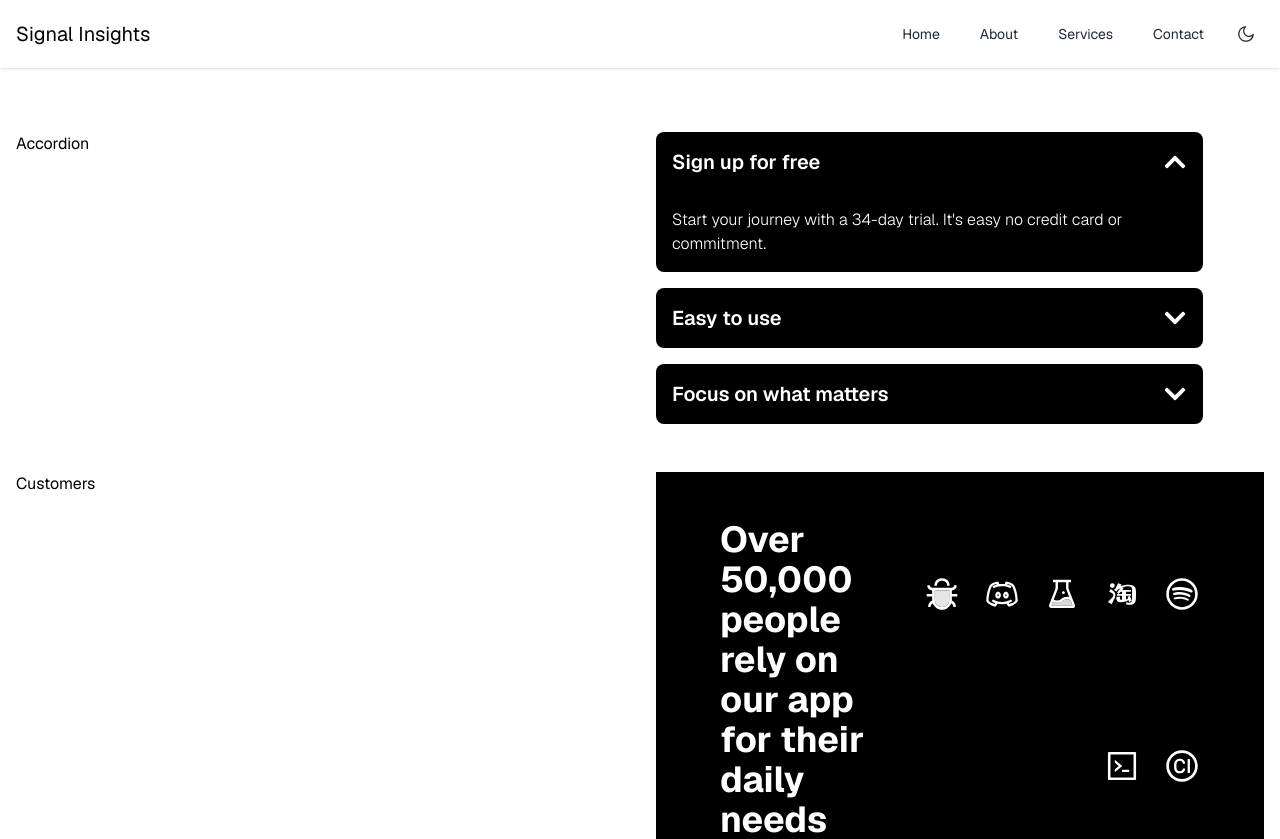
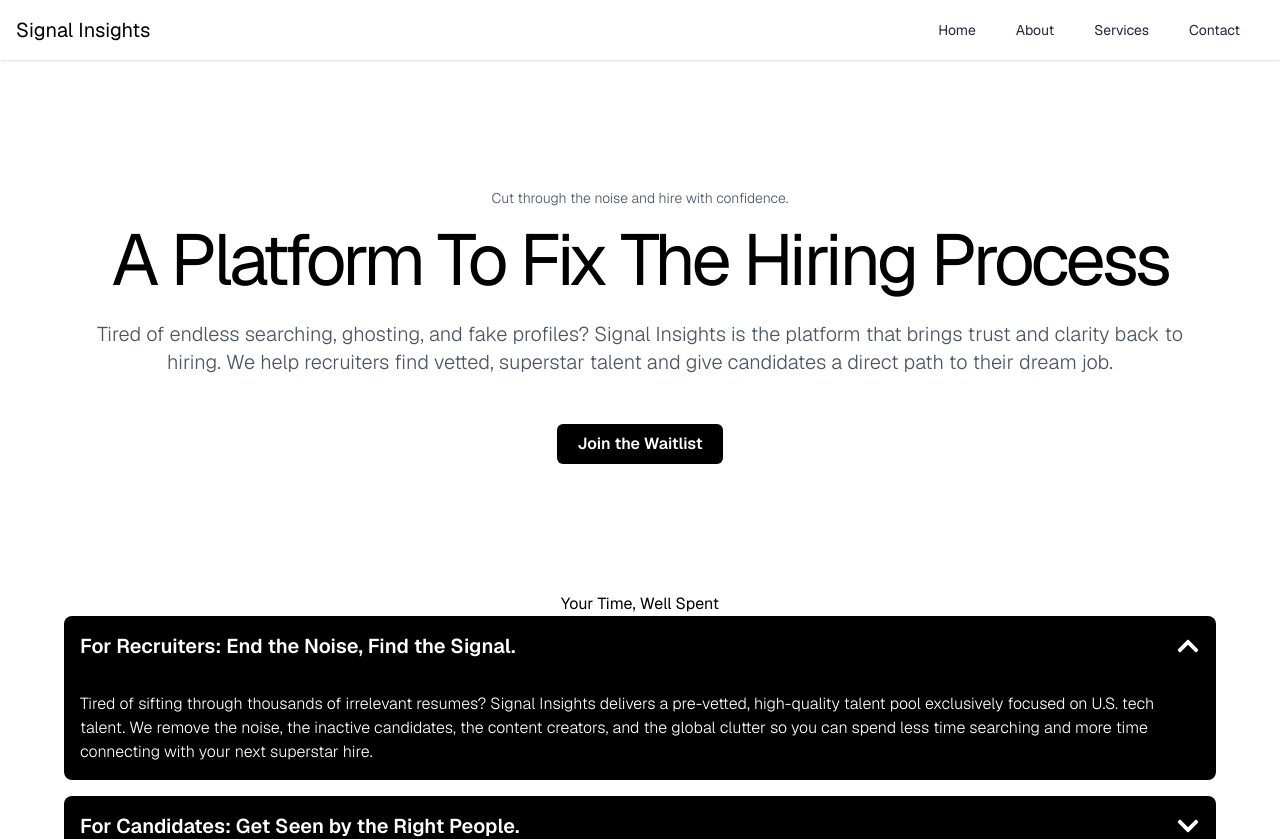
Before and after one commit to fsanchez1397/signal-insights, a Next.js app: page / in a window 1280 px wide. Shown: the top 839 px of the page. Built offline with nearby package versions, Linux system fonts and the light colour scheme.

Commit message:
wip: lp hero, accordion

```diff
--- a/src/app/page.tsx
+++ b/src/app/page.tsx
@@ -1,50 +1,46 @@
+import Accordion from "@/components/Accordion";
+import Customers from "@/components/Customers";
+import Download from "@/components/Download";
+import FeatureCard from "@/components/FeatureCard";
+import Features from "@/components/Features";
+import Hero from "@/components/Hero";
+import Review from "@/components/Review";
+import { Reviews } from "@/components/Reviews";
+import Section from "@/components/Section";
+import { FcDecision } from "react-icons/fc";
+import { defaultReviews } from "@/components/Reviews";
 
-import Accordion from "@/components/Accordion"
-import Customers from "@/components/Customers"
-import Download from "@/components/Download"
-import FeatureCard from "@/components/FeatureCard"
-import Features from "@/components/Features"
-import Hero from "@/components/Hero"
-import Review from "@/components/Review"
-import {Reviews} from "@/components/Reviews"
-import Section from "@/components/Section"
-import { FcDecision } from "react-icons/fc";
-import {defaultReviews} from "@/components/Reviews"
 export default function HomePage() {
 	return (
 		<main className="flex min-h-screen flex-col items-center justify-center ">
-			<div className="container flex flex-col items-center justify-center gap-12 px-4 py-16">
-				<div className="grid grid-cols-1 gap-4 sm:grid-cols-2 md:gap-8">
-<p>Accordion</p>
-<Accordion/>
-<p>Customers</p>
-<Customers/>
+			<Hero />
+			<p>Your Time, Well Spent</p>
+			<Accordion />
+			<p id="join">Customers</p>
+			<Customers />
 			<p>Download</p>
-<Download/>
+			<Download />
 			<p>FeatureCard</p>
 			<FeatureCard
 				icon={FcDecision}
 				title="AI-Powered Sourcing"
-        description="Find the perfect candidate using an AI-driven search that goes beyond simple keywords."/>
+				description="Find the perfect candidate using an AI-driven search that goes beyond simple keywords."
+			/>
 			<p>Features</p>
-<Features/>
-<p>Hero</p>
-<Hero/>
+			<Features />
+
 			<p>Review</p>
 			<Review
 				rating={5}
 				title={"Default Title"}
 				content={"Default content for the review."}
 				author="John Doe"
-  designation={"Customer"}/>
+				designation={"Customer"}
+			/>
 			<p>Reviews</p>
-<Reviews reviews={defaultReviews}/>
+			<Reviews reviews={defaultReviews} />
 			<p>Section</p>
-<Section
-	leftHalf={<p>Lorem Ipsum</p>}
-	rightHalf={<p>Lorem Ipsum</p>}/>
-				</div>
-			</div>
+			<Section leftHalf={<p>Lorem Ipsum</p>} rightHalf={<p>Lorem Ipsum</p>} />
 		</main>
 	);
 }
--- a/src/components/Accordion.tsx
+++ b/src/components/Accordion.tsx
@@ -10,7 +10,12 @@
 	toggleOpen: () => void;
 }
 
-const AccordionItem: React.FC<AccordionItemProps> = ({ title, content, isOpen, toggleOpen }) => {
+const AccordionItem: React.FC<AccordionItemProps> = ({
+	title,
+	content,
+	isOpen,
+	toggleOpen,
+}) => {
 	return (
 		<div className="mb-4">
 			<div
@@ -18,9 +23,17 @@
 					isOpen ? "bg-black dark:bg-gray-900" : "bg-black dark:bg-gray-900"
 				}`}
 			>
-        <button className="w-full text-left p-4 flex justify-between items-center" onClick={toggleOpen}>
-          <span className="text-xl font-semibold text-white dark:text-white">{title}</span>
-          <span className={`transform transition-transform duration-300 ${isOpen ? "rotate-180" : ""}`}>
+				<button
+					className="w-full text-left p-4 flex justify-between items-center"
+					onClick={toggleOpen}
+					type="button"
+				>
+					<span className="text-xl font-semibold text-white dark:text-white">
+						{title}
+					</span>
+					<span
+						className={`transform transition-transform duration-300 ${isOpen ? "rotate-180" : ""}`}
+					>
 						<FaChevronDown className="text-2xl text-white" />
 					</span>
 				</button>
@@ -40,18 +53,24 @@
 
 const defaultAccordionItems = [
 	{
-    title: "Sign up for free",
-    content: "Start your journey with a 34-day trial. It's easy no credit card or commitment.",
+		title: "For Recruiters: End the Noise, Find the Signal.",
+		content:
+			"Tired of sifting through thousands of irrelevant resumes? Signal Insights delivers a pre-vetted, high-quality talent pool exclusively focused on U.S. tech talent. We remove the noise, the inactive candidates, the content creators, and the global clutter so you can spend less time searching and more time connecting with your next superstar hire.",
+	},
+	{
+		title: "For Candidates: Get Seen by the Right People.",
+		content:
+			"Stop endlessly applying into a black hole. With Signal Insights, your profile is more than just a resume; it's a high-signal beacon. Our platform ensures you're discoverable to recruiters who are actively seeking your specific skills, all while respecting your privacy. Get discovered faster and land your dream role without the cold-applying grind.",
 	},
 	{
 		title: "Easy to use",
 		content:
-      "Our app is designed to be user-friendly and easy to use. We want to provide a seamless experience for your users so that you can focus on what matters.",
+			"Our platform is designed to be user-friendly and easy to use. We want to provide a seamless workflow experience so that you can focus on what matters.",
 	},
 	{
 		title: "Focus on what matters",
 		content:
-      "With better financial management, you can reduce money-related stress and focus on what matters most. More to come.",
+			"The hiring process is full of unnecessary steps. We're here to remove the clutter and build a platform based on trust. Whether you're a recruiter seeking top-tier talent or a candidate looking for your next big opportunity, Signal Insights helps you bypass the noise and focus on what's most important: making meaningful connections that lead to great hires and rewarding careers.",
 	},
 ];
 
@@ -59,7 +78,9 @@
 	items?: { title: string; content: string }[];
 }
 
-const Accordion: React.FC<AccordionProps> = ({ items = defaultAccordionItems }) => {
+const Accordion: React.FC<AccordionProps> = ({
+	items = defaultAccordionItems,
+}) => {
 	const [openIndex, setOpenIndex] = useState<number | null>(0);
 
 	const toggleItem = (index: number) => {
--- a/src/components/Customers.tsx
+++ b/src/components/Customers.tsx
@@ -1,21 +1,16 @@
 import {
 	AiOutlineDiscord,
-  AiTwotoneBug,
-  AiTwotoneExperiment,
-  AiOutlineTaobao,
-  AiOutlineSpotify,
 	AiOutlineCode,
 	AiOutlineCiCircle,
 } from "react-icons/ai";
+import { TbBrandDisney, TbBrandVercel } from "react-icons/tb";
 
 const icons = [
-  { Icon: AiTwotoneBug },
-  { Icon: AiOutlineDiscord },
-  { Icon: AiTwotoneExperiment },
-  { Icon: AiOutlineTaobao },
-  { Icon: AiOutlineSpotify },
+	{ Icon: TbBrandDisney },
+	{ Icon: TbBrandVercel },
 	{ Icon: AiOutlineCode },
 	{ Icon: AiOutlineCiCircle },
+	{ Icon: AiOutlineDiscord },
 ];
 
 const Customers: React.FC = () => {
@@ -25,11 +20,14 @@
 				<div className="flex flex-col md:flex-row items-center justify-between max-w-7xl mx-auto">
 					<div className="flex flex-col md:flex-row w-full">
 						<h2 className="text-xl sm:text-2xl md:text-3xl lg:text-4xl font-bold mb-6 md:mb-0 text-white dark:text-black text-center md:text-left md:w-1/3">
-              Over 50,000 people rely on our app for their daily needs
+							Connect with recruiters hiring for:
 						</h2>
 						<div className="flex flex-wrap justify-center md:justify-end gap-6 md:w-2/3">
 							{icons.map(({ Icon }, index) => (
-                <div key={index} className="flex flex-col items-center justify-center">
+								<div
+									key={index}
+									className="flex flex-col items-center justify-center"
+								>
 									<Icon className="text-3xl md:text-4xl text-white dark:text-black" />
 								</div>
 							))}
--- a/src/components/Header.tsx
+++ b/src/components/Header.tsx
@@ -4,27 +4,29 @@
 
 export default function Header() {
 	return (
-    <header className="bg-white dark:bg-black shadow-sm dark:border-b-0 dark:border-gray-800">
-      <div className="container mx-auto px-4 py-4 flex justify-between items-center">
+		<header className="bg-white shadow-sm dark:border-gray-800 dark:border-b-0 dark:bg-black">
+			<div className="container mx-auto flex items-center justify-between px-4 py-4">
 				<div className="flex items-center">
-          <span className="text-xl dark:text-gray-100">{siteConfig.siteWide.siteTitle}</span>
+					<span className="text-xl dark:text-gray-100">
+						{siteConfig.siteWide.siteTitle}
+					</span>
 				</div>
 				<nav className="flex items-center">
-          <ul className="flex space-x-2 mr-2">
+					<ul className="mr-2 flex space-x-2">
 						{siteConfig.mainNav.map((link) => {
-              return (<li key={link.title}>
+							return (
+								<li key={link.title}>
 									<Link
 										href={link.href}
-                className="text-sm text-gray-800 dark:text-white px-4 py-2 rounded-md hover:bg-gray-100 dark:hover:bg-gray-800 transition-colors"
+										className="rounded-md px-4 py-2 text-gray-800 text-sm transition-colors hover:bg-gray-100 dark:text-white dark:hover:bg-gray-800"
 									>
 										{link.title}
 									</Link>
-            </li>)
+								</li>
+							);
 						})}
-
-
 					</ul>
-          <ThemeSwitch />
+					{/* <ThemeSwitch /> */}
 				</nav>
 			</div>
 		</header>
--- a/src/components/Hero.tsx
+++ b/src/components/Hero.tsx
@@ -1,26 +1,24 @@
 import Link from "next/link";
-
+import { siteConfig } from "@/constants";
 export default function Hero() {
 	return (
 		<section className="text-center my-32 mx-4 sm:mx-8 md:mx-16 lg:mx-24">
-      <h1 className="font-sans text-3xl tracking-tighter sm:text-5xl md:text-6xl lg:text-7xl dark:text-white mb-6">
-        NextJS Template amazing hero!
+			<p className="text-sm text-gray-600 dark:text-gray-300 mb-4 font-light">
+				{siteConfig.siteWide.mainEyebrow}
+			</p>
+			<h1 className="font-sans text-3xl tracking-tighter sm:text-5xl md:text-6xl lg:text-7xl text-primary dark:text-white mb-6">
+				{siteConfig.siteWide.mainHeader}
 			</h1>
 			<p className="text-xl text-gray-600 dark:text-gray-300 mb-12 font-light">
-        Add something about your saas service or app here.
+				{siteConfig.siteWide.mainSubHeader}
 			</p>
+
 			<div className="flex justify-center space-x-6">
 				<Link
-          href="/get-started"
+					href="#join"
 					className="bg-black text-white dark:bg-white dark:text-black px-5 py-2 rounded-md text-base font-semibold hover:bg-gray-800 dark:hover:bg-gray-200 transition duration-300"
 				>
-          Get Started
-        </Link>
-        <Link
-          href="https://github.com"
-          className="bg-black text-white dark:bg-white dark:text-black px-5 py-2 rounded-md text-base font-semibold hover:bg-gray-800 dark:hover:bg-gray-200 transition duration-300"
-        >
-          Download
+					{siteConfig.siteWide.cta}
 				</Link>
 			</div>
 		</section>
--- a/src/components/ThemeSwitch.tsx
+++ b/src/components/ThemeSwitch.tsx
@@ -17,11 +17,20 @@
 
 	return (
 		<button
-      onClick={() => setTheme(theme === "dark" || resolvedTheme === "dark" ? "light" : "dark")}
+			onClick={() =>
+				setTheme(
+					theme === "dark" || resolvedTheme === "dark" ? "light" : "dark",
+				)
+			}
 			className="p-2 text-gray-800 dark:text-gray-200 bg-transparent dark:bg-black"
 			aria-label="Toggle Dark Mode"
+			type="button"
 		>
-      {theme === "dark" || resolvedTheme === "dark" ? <AiOutlineSun size={20} /> : <AiOutlineMoon size={20} />}
+			{theme === "dark" || resolvedTheme === "dark" ? (
+				<AiOutlineSun size={20} />
+			) : (
+				<AiOutlineMoon size={20} />
+			)}
 		</button>
 	);
 };
--- a/src/constants/index.ts
+++ b/src/constants/index.ts
@@ -6,10 +6,15 @@
 		{ title: "Contact", href: "/contact" },
 	],
 	siteWide: {
-siteTitle: "Signal Insights"
+		siteTitle: "Signal Insights",
+		mainHeader: "A Platform To Fix The Hiring Process",
+		mainEyebrow: "Cut through the noise and hire with confidence.",
+		mainSubHeader:
+			"Tired of endless searching, ghosting, and fake profiles? Signal Insights is the platform that brings trust and clarity back to hiring. We help recruiters find vetted, superstar talent and give candidates a direct path to their dream job.",
+		cta: "Join the Waitlist",
 	},
 	callToAction: {
 		text: "Join Waitlist!",
-    href: "/contact",
+		href: "#join",
 	},
 };
--- a/src/styles/globals.css
+++ b/src/styles/globals.css
@@ -8,9 +8,13 @@
   /* Your default theme */
   --background: white;
   --foreground: black;
+  --text-primary: black;
+  --text-accent: #EF4444;
 }
 
 [data-theme='dark'] {
   --background: black;
   --foreground: white;
+  --text-primary: white;
+  --text-accent: #FFFFFF;
 }
```
Also changed, not shown: src/app/layout.tsx (+10 -8 lines). Lines whose indentation alone changed are shown as unchanged.
